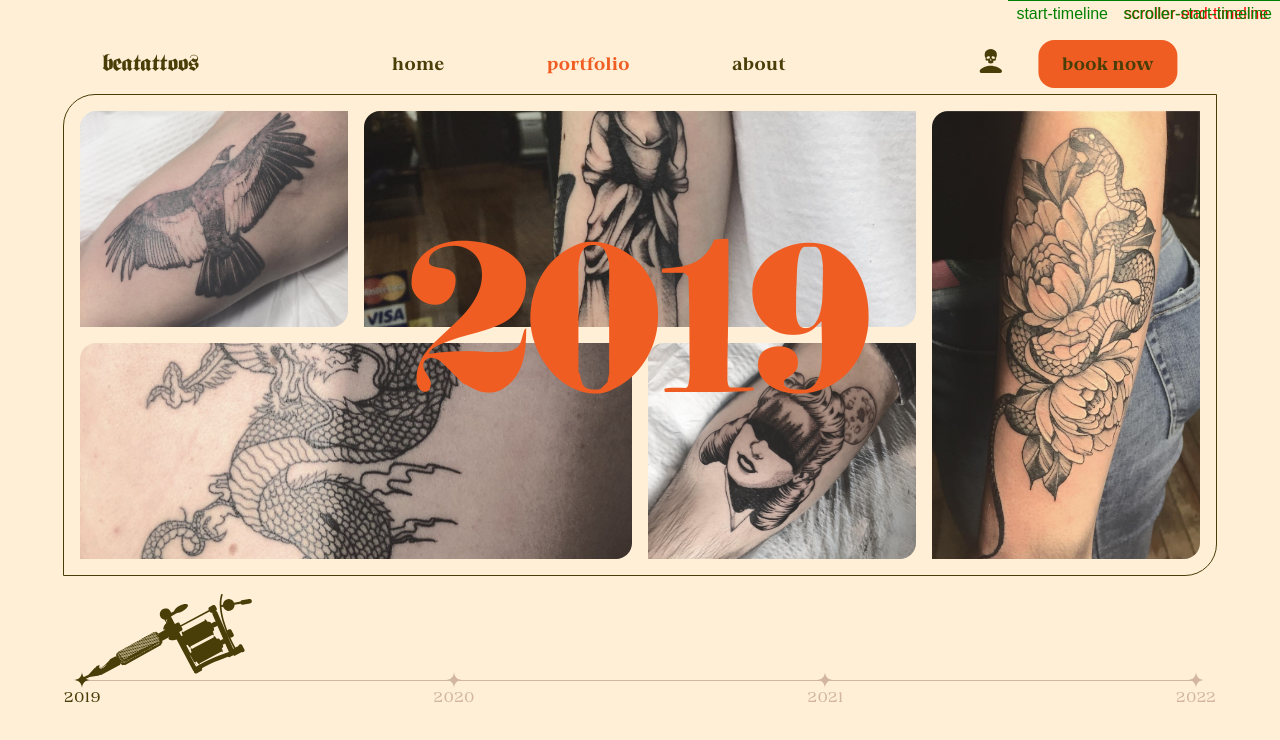
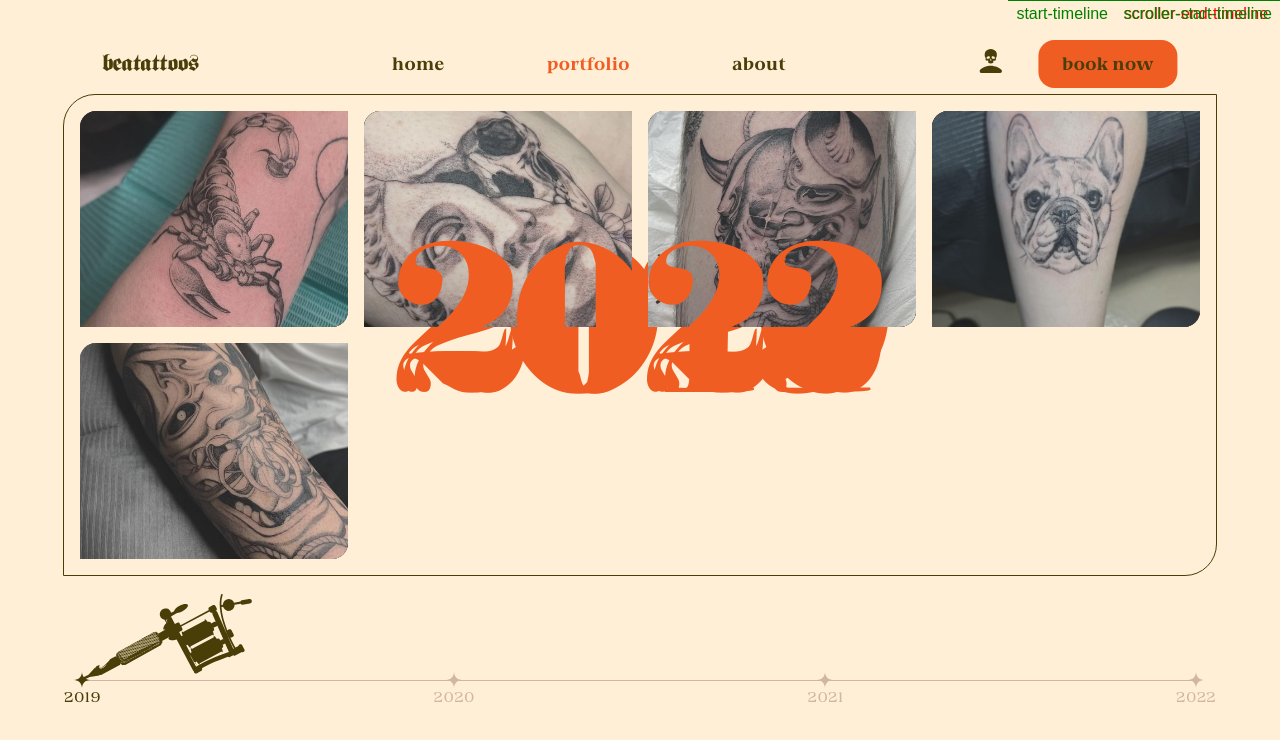
Before and after one commit to Gretron/beatattoos, a React (Create React App) app in the folder src/frontend/: page /portfolio in a window 1280 px wide. Shown: the top 740 px of the page. Built offline with nearby package versions, Linux system fonts and the light colour scheme.

Commit message:
refactor(frontend/portfolio/gallery): remove scrolltrigger and add images imports

```diff
--- a/src/frontend/src/features/portfolio/components/Gallery.js
+++ b/src/frontend/src/features/portfolio/components/Gallery.js
@@ -14,66 +14,107 @@ import _2019_2 from "../assets/img/2019-2.jpg";
 import _2019_3 from "../assets/img/2019-3.jpg";
 import _2019_4 from "../assets/img/2019-4.jpg";
 
+import _2020_0 from "../assets/img/2020-0.jpg";
+import _2020_1 from "../assets/img/2020-1.jpg";
+import _2020_2 from "../assets/img/2020-2.jpg";
+import _2020_3 from "../assets/img/2020-3.jpg";
+import _2020_4 from "../assets/img/2020-4.jpg";
+
+import _2021_0 from "../assets/img/2021-0.jpg";
+import _2021_1 from "../assets/img/2021-1.jpg";
+import _2021_2 from "../assets/img/2021-2.jpg";
+import _2021_3 from "../assets/img/2021-3.jpg";
+import _2021_4 from "../assets/img/2021-4.jpg";
+
+import _2022_0 from "../assets/img/2022-0.jpg";
+import _2022_1 from "../assets/img/2022-1.jpg";
+import _2022_2 from "../assets/img/2022-2.jpg";
+import _2022_3 from "../assets/img/2022-3.jpg";
+import _2022_4 from "../assets/img/2022-4.jpg";
+
 // #endregion
 
 /**
  * Gallery of Portfolio Page
  */
 const Gallery = () => {
-  const loaded = useRef(false);
-
-  useLayoutEffect(() => {
-    // If Component Already Loaded...
-    if (loaded.current) {
-      // Skip
-      return () => {
-        let st = ScrollTrigger.getById("timeline");
-
-        if (st) st.kill();
-      };
-    }
-
-    // Else Play Animation
-    loaded.current = true;
-
-    gsap.registerPlugin(ScrollTrigger);
-
-    // Portfolio Animations
-    let tl = gsap.timeline();
-
-    tl.set({}, {}, "+=10");
-
-    ScrollTrigger.create({
-      id: "gallery",
-      animation: tl,
-      trigger: ".portfolio",
-      start: "top top",
-      end: "+=5000 top",
-      snap: [0, 0.25, 0.5, 0.99],
-      scrub: true,
-    });
-  }, []);
-
   return (
     <div className="gallery">
-      <div className="gallery__images">
-        <div className="gallery__image-container c0">
-          <img src={_2019_0} alt="" className="gallery__image i0" />
+      <div className="gallery__images _0">
+        <div className="gallery__image-container _0">
+          <img src={_2019_0} alt="" className="gallery__image _0 caca" />
         </div>
-        <div className="gallery__image-container c1">
-          <img src={_2019_1} alt="" className="gallery__image i1" />
+        <div className="gallery__image-container _1">
+          <img src={_2019_1} alt="" className="gallery__image _1" />
         </div>
-        <div className="gallery__image-container c2">
-          <img src={_2019_2} alt="" className="gallery__image i2" />
+        <div className="gallery__image-container _2">
+          <img src={_2019_2} alt="" className="gallery__image _2" />
         </div>
-        <div className="gallery__image-container c3">
-          <img src={_2019_3} alt="" className="gallery__image i3" />
+        <div className="gallery__image-container _3">
+          <img src={_2019_3} alt="" className="gallery__image _3" />
         </div>
-        <div className="gallery__image-container c4">
-          <img src={_2019_4} alt="" className="gallery__image i4" />
+        <div className="gallery__image-container _4">
+          <img src={_2019_4} alt="" className="gallery__image _4" />
         </div>
       </div>
-      <div className="gallery__label d1">2019</div>
+      <div className="gallery__label _0 d1">2019</div>
+
+      <div className="gallery__images _1">
+        <div className="gallery__image-container _5">
+          <img src={_2020_0} alt="" className="gallery__image _5" />
+        </div>
+        <div className="gallery__image-container _6">
+          <img src={_2020_1} alt="" className="gallery__image _6" />
+        </div>
+        <div className="gallery__image-container _7">
+          <img src={_2020_2} alt="" className="gallery__image _7" />
+        </div>
+        <div className="gallery__image-container _8">
+          <img src={_2020_3} alt="" className="gallery__image _8" />
+        </div>
+        <div className="gallery__image-container _9">
+          <img src={_2020_4} alt="" className="gallery__image _9" />
+        </div>
+      </div>
+      <div className="gallery__label _1 d1">2020</div>
+
+      <div className="gallery__images _2">
+        <div className="gallery__image-container _10">
+          <img src={_2021_0} alt="" className="gallery__image _10" />
+        </div>
+        <div className="gallery__image-container _11">
+          <img src={_2021_1} alt="" className="gallery__image _11" />
+        </div>
+        <div className="gallery__image-container _12">
+          <img src={_2021_2} alt="" className="gallery__image _12" />
+        </div>
+        <div className="gallery__image-container _13">
+          <img src={_2021_3} alt="" className="gallery__image _13" />
+        </div>
+        <div className="gallery__image-container _14">
+          <img src={_2021_4} alt="" className="gallery__image _14" />
+        </div>
+      </div>
+      <div className="gallery__label _2 d1">2021</div>
+
+      <div className="gallery__images _3">
+        <div className="gallery__image-container _15">
+          <img src={_2022_0} alt="" className="gallery__image _15" />
+        </div>
+        <div className="gallery__image-container _16">
+          <img src={_2022_1} alt="" className="gallery__image _16" />
+        </div>
+        <div className="gallery__image-container _17">
+          <img src={_2022_2} alt="" className="gallery__image _17" />
+        </div>
+        <div className="gallery__image-container _18">
+          <img src={_2022_3} alt="" className="gallery__image _18" />
+        </div>
+        <div className="gallery__image-container _19">
+          <img src={_2022_4} alt="" className="gallery__image _19" />
+        </div>
+      </div>
+      <div className="gallery__label _3 d1">2022</div>
     </div>
   );
 };
```
